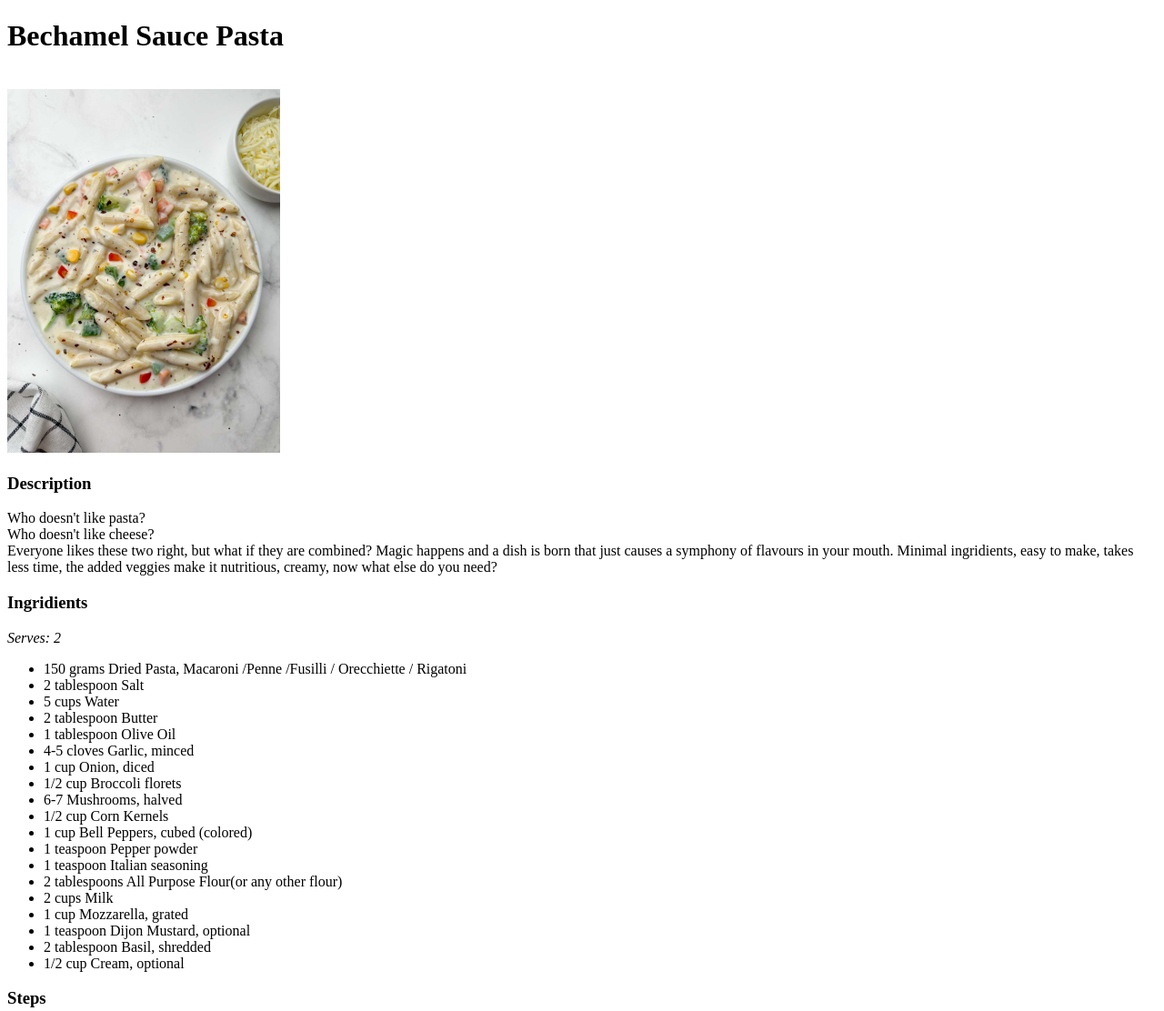
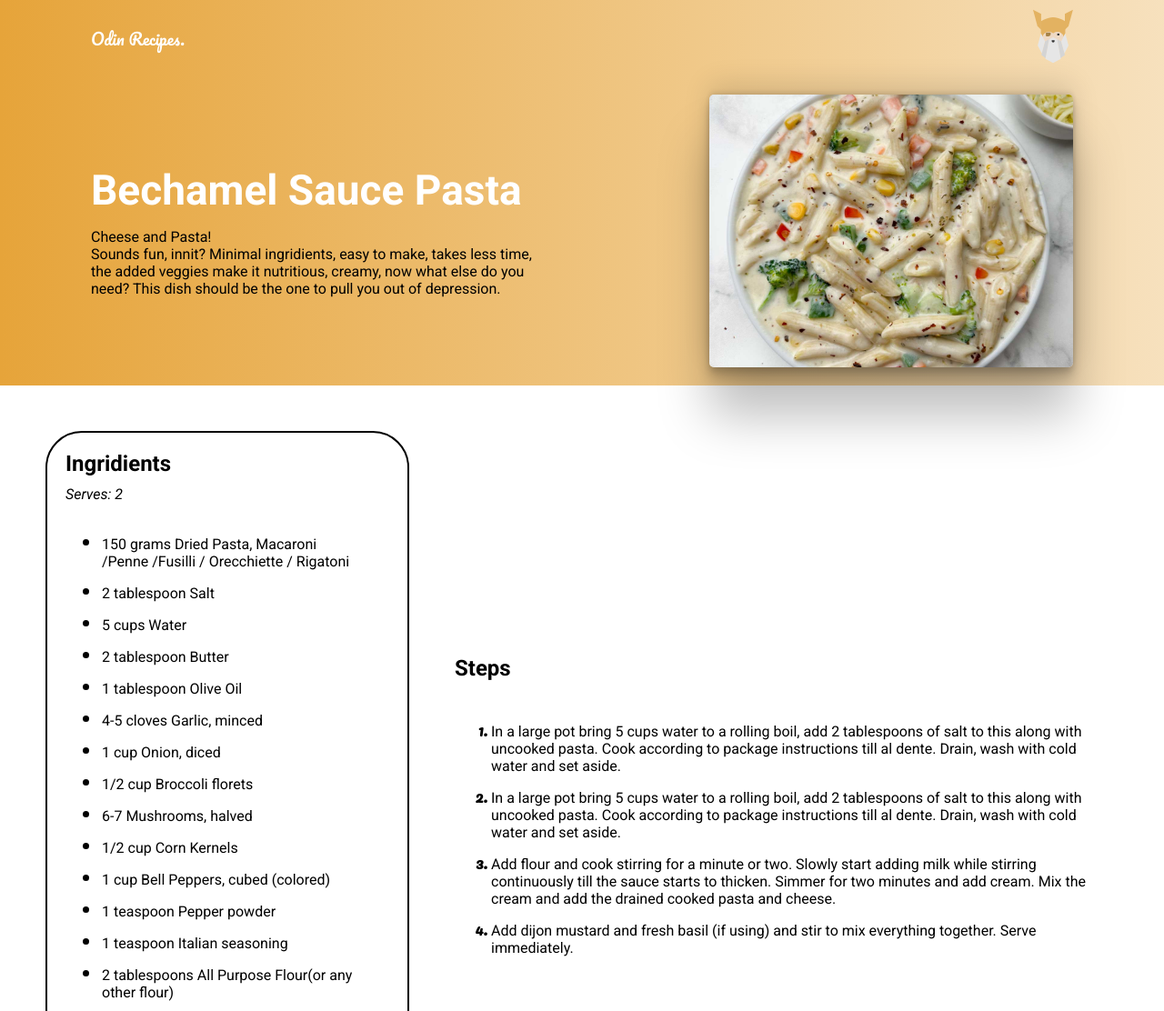
Before and after one commit to mahaaaraja/TOP, a plain HTML site: page projects/odin-recipes/recipes/pasta.html in a window 1280 px wide. Shown: the top 1112 px of the page at 91% size. Drawn offline with Linux system fonts and the light colour scheme.

Commit message:
fix [odin-recipes]: add styling and make corrections to the various recipes

```diff
--- a/projects/odin-recipes/recipes/pasta.html
+++ b/projects/odin-recipes/recipes/pasta.html
@@ -3,21 +3,40 @@
 <head>
     <meta charset="UTF-8">
     <meta name="viewport" content="width=device-width, initial-scale=1.0">
-    <title>Bechamel Sauce Pasta</title>
+    <title>Aloo Paratha Recipe</title>
+    <link rel="stylesheet" href="./style.css">
+    <link rel="preconnect" href="https://fonts.googleapis.com">
+    <link rel="preconnect" href="https://fonts.gstatic.com" crossorigin>
+    <link href="https://fonts.googleapis.com/css2?family=Open+Sans:ital,wght@0,300..800;1,300..800&family=Pacifico&family=Roboto:ital,wght@0,100;0,300;0,400;0,500;0,700;0,900;1,100;1,300;1,400;1,500;1,700;1,900&display=swap" rel="stylesheet">
 </head>
+
 <body>
-    <h1>Bechamel Sauce Pasta</h1>
+    <header>
+        <div class="website-name">
+            Odin Recipes.
+        </div>
+        <div class="logo">
+            <img src="../assets/images/odin.svg" alt="logo of the oding project">
+        </div>
+    </header>
+    <main>
+        <section class="recipe-banner">
+            <div class="recipe-content">
+                <div class="recipe-name">Bechamel Sauce Pasta</div>
+                <div class="recipe-intro">
+                    Cheese and Pasta!
                     <br>
-    <img src="../assets/images/pasta.jpg" height="400px" width=auto alt="bechamel sauce pasta with veggies imagee">
-    <br>
-    <h3>Description</h3>
-    <p>Who doesn't like pasta?<br> Who doesn't like cheese?<br>
-    Everyone likes these two right, but what if they are combined?
-    Magic happens and a dish is born that just causes a symphony of flavours in your mouth.
-    Minimal ingridients, easy to make, takes less time, the added veggies make it nutritious, creamy, now what else do you need?
-    </p>
+                    Sounds fun, innit? Minimal ingridients, easy to make, takes less time, the added veggies make it nutritious, creamy, now what else do you need? This dish should be the one to pull you out of depression.
+                </div>
+            </div>
+            <div class="recipe-image">
+                <img src="../assets/images/pasta.jpg" alt="image of a serving of bechamel sauce pasta in a plate">
+            </div>
+        </section>
 
-    <h3>Ingridients</h3>
+        <section class="recipe">
+            <div class="ingridients">
+                <div class="heading">Ingridients</div>
                 <em>Serves: 2</em>
                 <ul>
 
@@ -42,11 +61,10 @@
                     <li>1/2 cup Cream, optional</li>
 
                 </ul>
-
-    <h3>Steps</h3>
-
+            </div>
+            <div class="steps">
+                <div class="heading">Steps</div>
                 <ol>
-
                     <li>In a large pot bring 5 cups water to a rolling boil, add 2 tablespoons of salt to this along with uncooked pasta. Cook according to package instructions till al dente. Drain, wash with cold water and set aside.</li>
 
                     <li>In a large pot bring 5 cups water to a rolling boil, add 2 tablespoons of salt to this along with uncooked pasta. Cook according to package instructions till al dente. Drain, wash with cold water and set aside.</li>
@@ -56,5 +74,12 @@
                     <li>Add dijon mustard and fresh basil (if using) and stir to mix everything together. Serve immediately.</li>
 
                 </ol>
+            </div>
+        </section>
+
+
+    </main>
+
+    <footer>Copyright &#169 mahaaaraja 2024</footer>
 </body>
 </html>
--- /dev/null
+++ b/projects/odin-recipes/recipes/style.css
@@ -0,0 +1,109 @@
+* {
+    box-sizing: border-box;
+    margin: 0;
+    padding: 0;
+}
+
+body {
+    font-family: "Roboto", sans-serif;
+}
+
+header {
+    display: flex;
+    justify-content: space-between;
+    align-items: center;
+    background: linear-gradient(to right, rgb(230, 164, 58) 0%, rgb(255, 255, 255) 150%);
+    padding: 10px 100px;
+    padding-left: 100px;
+}
+
+.website-name {
+    font-family: "Pacifico", cursive;
+    font-size: large;
+    font-weight: 500;
+    color: white;
+}
+
+.recipe-banner {
+    display: flex;
+    flex-flow: wrap;
+    background: linear-gradient(to right, rgb(230, 164, 58) 0%, rgb(255, 255, 255) 150%);
+    padding: 20px 100px;
+    justify-content: space-between;
+    gap: 20px;
+    align-items: center;
+    margin-bottom: 20px;
+}
+
+.recipe-content {
+    display: flex;
+    flex-direction: column;
+    flex: 0 1 500px;
+}
+
+.recipe-image {
+    width: 400px;
+    height: 300px;
+    display: flex;
+}
+
+.recipe-name {
+    font-size: 46px;
+    font-weight: 700;
+    margin-bottom: 15px;
+    color: white;
+}
+
+.recipe-image > img {
+    width: 100%;
+    height: auto;
+    object-fit: cover;
+    box-shadow: rgba(0, 0, 0, 0.25) 0px 54px 55px, rgba(0, 0, 0, 0.12) 0px -12px 30px, rgba(0, 0, 0, 0.12) 0px 4px 6px, rgba(0, 0, 0, 0.17) 0px 12px 13px, rgba(0, 0, 0, 0.09) 0px -3px 5px;
+    border-radius: 5px;
+}
+
+.recipe {
+    display: flex;
+    flex-wrap: wrap;
+    gap: 30px 50px;
+    margin: 50px;
+    align-items: center;
+    justify-content: space-between;
+}
+
+.ingridients {
+    flex: 0 1 400px;
+    border: 2px solid black;
+    border-radius: 40px;
+    padding: 20px;
+}
+
+ul, ol {
+    padding: 30px;
+    padding-left: 40px;
+}
+
+li::marker {
+    font-weight: bold;
+    font-family: "Pacifico", cursive;
+}
+
+li {
+    margin-bottom: 10px;
+}
+
+.steps {
+    flex: 1 1 100px;
+}
+
+footer {
+    margin-top: 100px;
+    text-align: center;
+    padding: 20px 0;
+}
+
+.heading {
+    font-size: x-large;
+    font-weight: 600;
+    margin-bottom: 10px;
+}
```
Also changed, not shown: projects/odin-recipes/recipes/aloo-paratha.html (+39 -13 lines), projects/odin-recipes/recipes/burger.html (+40 -15 lines). Lines whose indentation alone changed are shown as unchanged.
